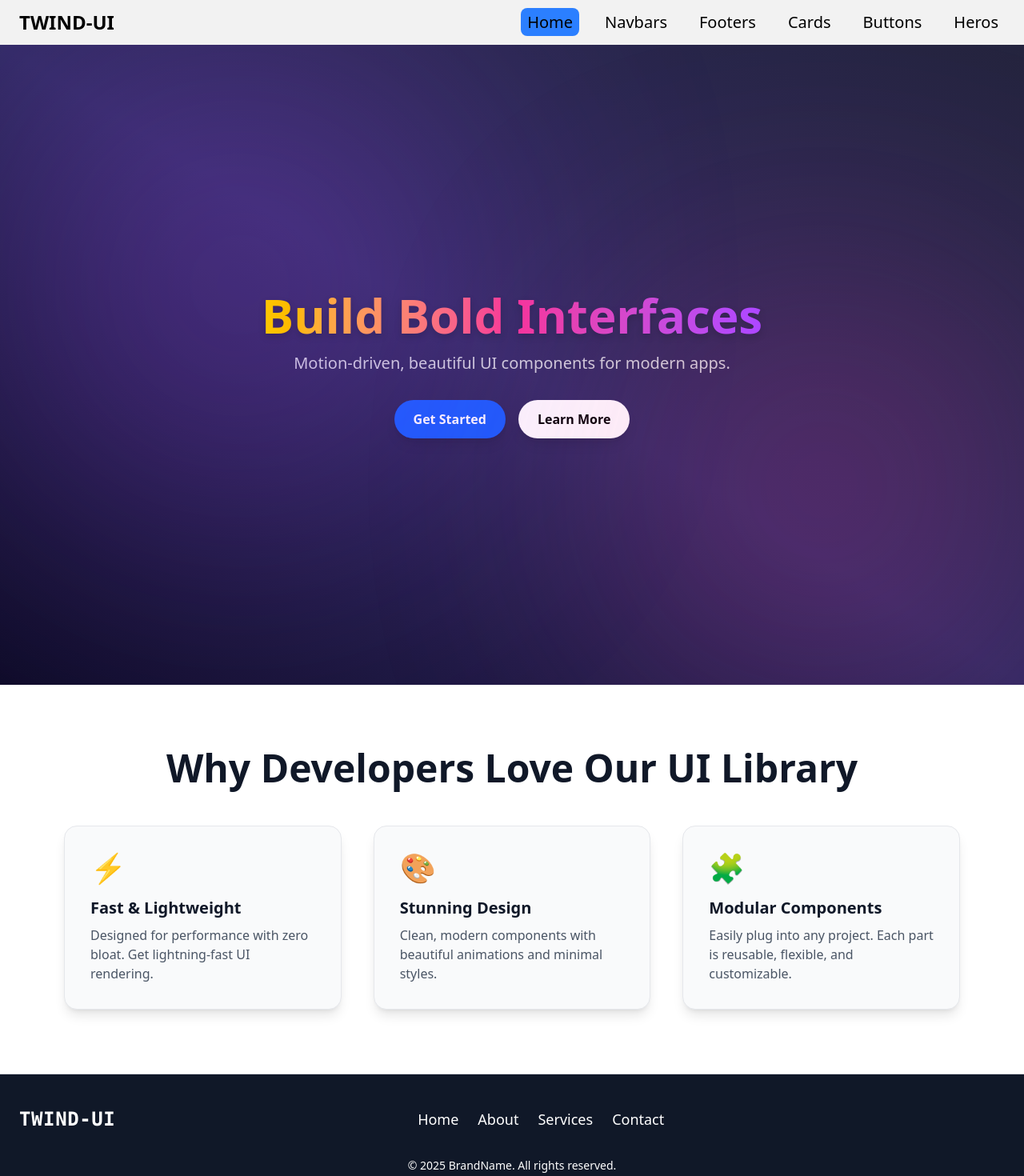
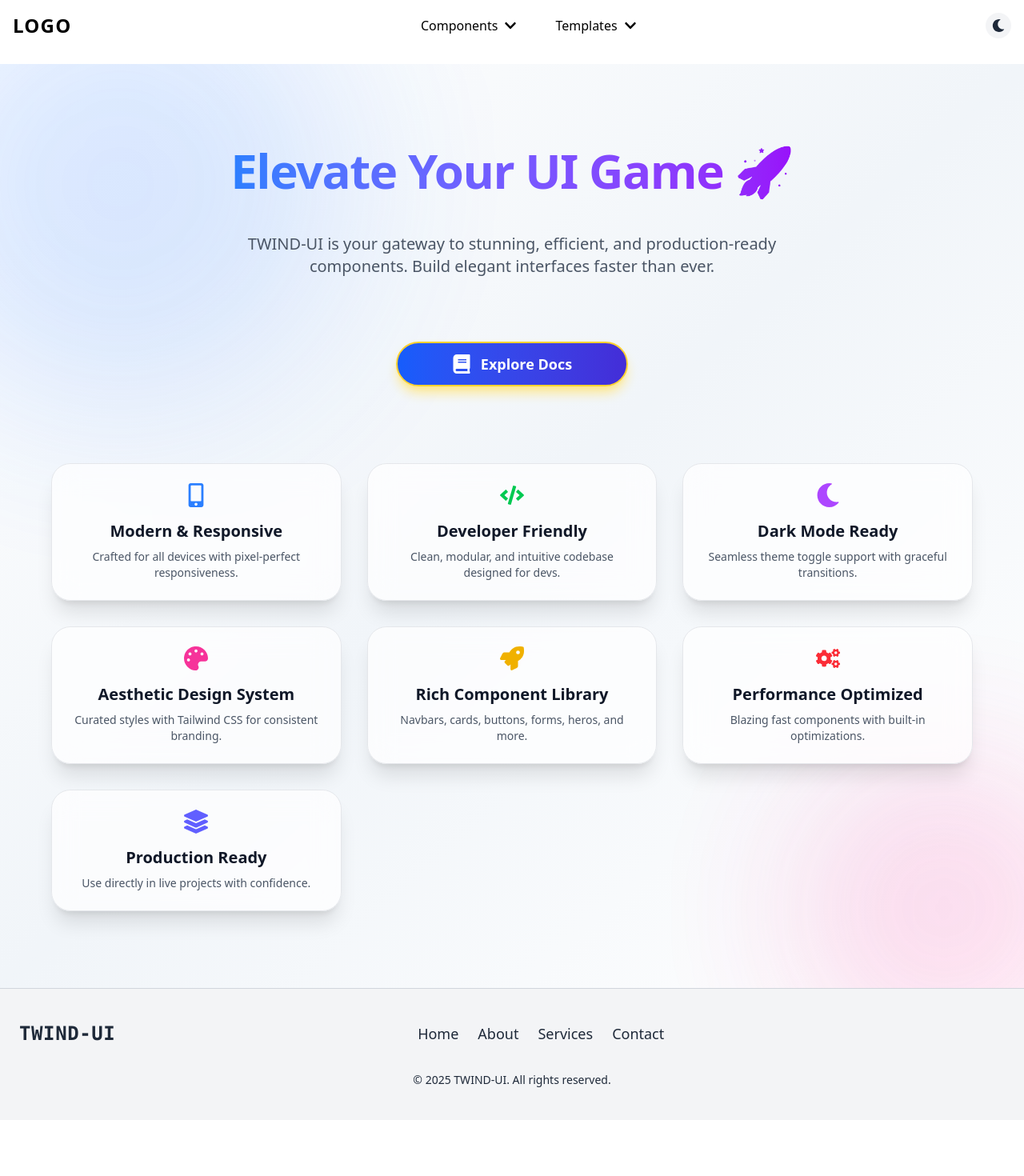
Before and after one commit to coder-prashant-raut/TWIND-UI, a React (Vite) app: page / in a window 1280 px wide. Shown: the top 1470 px of the page at 80% size. After the commit the page ends 1400 px from the top, so only its background shows below. Built offline with nearby package versions, Linux system fonts and the light colour scheme.

Commit message:
updated homepage and theme toggle for nav home and footer

```diff
--- a/package.json
+++ b/package.json
@@ -15,6 +15,7 @@
     "lucide-react": "^0.476.0",
     "react": "^19.0.0",
     "react-dom": "^19.0.0",
+    "react-icons": "^5.5.0",
     "react-router-dom": "^7.2.0",
     "tailwindcss": "^4.0.9"
   },
--- a/src/App.jsx
+++ b/src/App.jsx
@@ -1,27 +1,52 @@
+import { useState, useEffect } from "react";
 import {
   BrowserRouter as Router,
   Routes,
   Route,
-  NavLink,
 } from "react-router-dom";
+
 import NavBars from "./components/navbars/NavBars";
 import Footers from "./components/footers/Footers";
 import Cards from "./components/cards/Cards";
 import Buttons from "./components/buttons/Buttons";
 import Home from "./components/Home";
 import Heros from "./components/heros/Heros";
-import Navbar from "./components/twindinner/Navbar"
+import Navbar from "./components/twindinner/Navbar";
 import Footer from "./components/twindinner/Footer";
 
 const App = () => {
+  const [theme, setTheme] = useState("light");
+
+  // Load theme from localStorage or system preference
+  useEffect(() => {
+    const savedTheme = localStorage.getItem("theme");
+    if (savedTheme) {
+      setTheme(savedTheme);
+    } else {
+      const prefersDark = window.matchMedia("(prefers-color-scheme: dark)").matches;
+      setTheme(prefersDark ? "dark" : "light");
+    }
+  }, []);
+
+  // Apply theme to html root
+  useEffect(() => {
+    document.documentElement.classList.remove("light", "dark");
+    document.documentElement.classList.add(theme);
+    localStorage.setItem("theme", theme);
+  }, [theme]);
+
+  const toggleTheme = () => {
+    setTheme((prev) => (prev === "light" ? "dark" : "light"));
+  };
+
   return (
     <Router>
-      <div className="bg-amber-50`">
-       <Navbar/>
+      <div className={`min-h-screen ${theme === "dark" ? "bg-black text-white" : "bg-white text-black"}`}>
+        <Navbar theme={theme} toggleTheme={toggleTheme} />
 
-     <div className="pt-9">
+        <div className="pt-20">
           <Routes>
-          <Route path="/" element={<Home />} />
+            <Route path="/" element={<Home theme={theme} />} />
             <Route path="/navbars" element={<NavBars />} />
             <Route path="/footers" element={<Footers />} />
             <Route path="/cards" element={<Cards />} />
@@ -30,7 +55,8 @@ const App = () => {
           </Routes>
         </div>
 
-<Footer/>
+        <Footer theme={theme} />
+
       </div>
     </Router>
   );
--- a/src/components/Home.jsx
+++ b/src/components/Home.jsx
@@ -1,109 +1,147 @@
+import React from "react";
+import {
+  FaBook,
+  FaRocket,
+  FaPalette,
+  FaMobileAlt,
+  FaCode,
+  FaMoon,
+  FaCogs,
+  FaLayerGroup,
+} from "react-icons/fa";
+import { Link } from "react-router-dom";
 import { motion } from "framer-motion";
 
-const Home = () => {
+const Home = ({ theme }) => {
+  const isDark = theme === "dark";
+
+  const features = [
+    {
+      title: "Modern & Responsive",
+      icon: <FaMobileAlt className="text-blue-500 text-3xl" />,
+      desc: "Crafted for all devices with pixel-perfect responsiveness.",
+    },
+    {
+      title: "Developer Friendly",
+      icon: <FaCode className="text-green-500 text-3xl" />,
+      desc: "Clean, modular, and intuitive codebase designed for devs.",
+    },
+    {
+      title: "Dark Mode Ready",
+      icon: <FaMoon className="text-purple-500 text-3xl" />,
+      desc: "Seamless theme toggle support with graceful transitions.",
+    },
+    {
+      title: "Aesthetic Design System",
+      icon: <FaPalette className="text-pink-500 text-3xl" />,
+      desc: "Curated styles with Tailwind CSS for consistent branding.",
+    },
+    {
+      title: "Rich Component Library",
+      icon: <FaRocket className="text-yellow-500 text-3xl" />,
+      desc: "Navbars, cards, buttons, forms, heros, and more.",
+    },
+    {
+      title: "Performance Optimized",
+      icon: <FaCogs className="text-red-500 text-3xl" />,
+      desc: "Blazing fast components with built-in optimizations.",
+    },
+    {
+      title: "Production Ready",
+      icon: <FaLayerGroup className="text-indigo-500 text-3xl" />,
+      desc: "Use directly in live projects with confidence.",
+    },
+  ];
+
   return (
-    <div className="w-full text-white pt-5">
-      {/* Section 1: Hero */}
-      <section className="h-screen w-full relative overflow-hidden bg-gradient-to-tr from-[#0f0c29] via-[#302b63] to-[#24243e] flex items-center justify-center flex-col px-6 text-center">
+    <section
+      className={`min-h-screen mt-0 px-6 py-24 flex flex-col items-center justify-center text-center transition-all duration-500 relative overflow-hidden ${
+        isDark
+          ? "bg-gradient-to-br from-black via-gray-900 to-black text-white"
+          : "bg-gradient-to-br from-white via-slate-100 to-white text-gray-900"
+      }`}
+    >
+      {/* Glow Background Effects */}
+      <motion.div
+        className="absolute w-[600px] h-[600px] bg-blue-500/20 blur-[120px] rounded-full top-[-150px] left-[-150px] animate-pulse"
+        initial={{ scale: 0.8 }}
+        animate={{ scale: 1 }}
+        transition={{ duration: 4, repeat: Infinity, repeatType: "reverse" }}
+      />
+      <motion.div
+        className="absolute w-[400px] h-[400px] bg-pink-500/20 blur-[100px] rounded-full bottom-[-100px] right-[-100px] animate-pulse"
+        initial={{ scale: 0.8 }}
+        animate={{ scale: 1 }}
+        transition={{ duration: 4, repeat: Infinity, repeatType: "reverse" }}
+      />
 
-        {/* Glowing Background Blobs */}
-        <div className="absolute top-0 left-0 w-[600px] h-[600px] bg-purple-500 opacity-20 rounded-full blur-[150px] animate-pulse" />
-        <div className="absolute bottom-0 right-0 w-[500px] h-[500px] bg-pink-500 opacity-20 rounded-full blur-[150px] animate-pulse delay-500" />
-
-        {/* Headline */}
-        <motion.h1
+      {/* Hero Content */}
+      <motion.div
+        className="z-10 max-w-4xl mx-auto"
         initial={{ opacity: 0, y: 40 }}
         animate={{ opacity: 1, y: 0 }}
-          transition={{ duration: 1 }}
-          className="text-4xl md:text-6xl font-extrabold text-transparent bg-clip-text bg-gradient-to-r from-yellow-400 via-pink-500 to-purple-500 drop-shadow-lg"
+        transition={{ duration: 0.8 }}
       >
-          Build Bold Interfaces
-        </motion.h1>
 
-        {/* Subheadline */}
-        <motion.p
-          initial={{ opacity: 0, y: 20 }}
-          animate={{ opacity: 1, y: 0 }}
-          transition={{ delay: 0.3, duration: 1 }}
-          className="text-lg md:text-xl text-gray-300 mt-4 max-w-xl"
-        >
-          Motion-driven, beautiful UI components for modern apps.
-        </motion.p>
+        <div className="flex flex-col gap-4">
 
-        {/* CTA Buttons */}
-        <motion.div
-          initial={{ opacity: 0, y: 20 }}
-          animate={{ opacity: 1, y: 0 }}
-          transition={{ delay: 0.6, duration: 1 }}
-          className="flex justify-center gap-4 mt-8"
-        >
+        <h1 className="text-5xl md:text-6xl font-extrabold tracking-tight leading-tight mb-6 bg-clip-text text-transparent bg-gradient-to-r from-blue-500 to-purple-600">
+          Elevate Your UI Game 🚀
+        </h1>
+        <p className="text-lg md:text-xl text-gray-600 dark:text-gray-300 max-w-2xl mx-auto mb-10">
+          TWIND-UI is your gateway to stunning, efficient, and production-ready
+          components. Build elegant interfaces faster than ever.
+        </p>
+
+
+        <div className="flex justify-center mt-6">
+  <Link to="/documentation">
     <motion.button
       whileHover={{ scale: 1.05 }}
       whileTap={{ scale: 0.95 }}
-            className="px-6 py-3 bg-blue-600 font-semibold rounded-full shadow-lg hover:bg-blue-700 transition-all"
+      className="flex items-center justify-center gap-3 px-17 py-3 text-lg font-bold border-2 border-amber-300  text-white dark:text-white bg-gradient-to-r from-blue-600 to-indigo-700 hover:from-blue-700 hover:to-indigo-800 rounded-full shadow-lg shadow-amber-200 hover:shadow-2xl transition-all duration-300"
     >
-            Get Started
+      <FaBook className="text-2xl" /> Explore Docs
     </motion.button>
-          <motion.button
-            whileHover={{ scale: 1.05 }}
-            whileTap={{ scale: 0.95 }}
-            className="px-6 py-3 bg-white text-black font-semibold rounded-full shadow-lg hover:bg-gray-200 transition-all"
+  </Link>
+      </div>
+</div>
+
+
+      </motion.div>
+
+
+
+      {/* Features Section */}
+      <motion.div
+        className="z-10 grid grid-cols-1 sm:grid-cols-2 lg:grid-cols-3 gap-8 mt-24 max-w-6xl"
+        initial="hidden"
+        whileInView="visible"
+        viewport={{ once: true }}
+        transition={{ staggerChildren: 0.2 }}
       >
-            Learn More
-          </motion.button>
+        {features.map((feature, index) => (
+          <motion.div
+            key={index}
+            className={`p-6 rounded-3xl border backdrop-blur-lg bg-opacity-60 shadow-xl transition duration-300 transform hover:-translate-y-2 hover:shadow-2xl ${
+              isDark
+                ? "bg-gray-900/60 border-gray-700"
+                : "bg-white/70 border-gray-200"
+            }`}
+            initial={{ opacity: 0, y: 30 }}
+            whileInView={{ opacity: 1, y: 0 }}
+            transition={{ duration: 0.6, delay: index * 0.1 }}
+            viewport={{ once: true }}
+          >
+            <div className="mb-4 flex justify-center">{feature.icon}</div>
+            <h3 className="text-xl font-bold mb-2">{feature.title}</h3>
+            <p className="text-sm text-gray-600 dark:text-gray-400">
+              {feature.desc}
+            </p>
+          </motion.div>
+        ))}
       </motion.div>
     </section>
-
-      {/* Section 2: Features */}
-      <section className="w-full bg-white text-gray-900 py-20 px-6 md:px-12 lg:px-20">
-        <motion.h2
-          initial={{ opacity: 0, y: 30 }}
-          whileInView={{ opacity: 1, y: 0 }}
-          transition={{ duration: 0.8 }}
-          className="text-3xl md:text-5xl font-bold text-center mb-12"
-        >
-          Why Developers Love Our UI Library
-        </motion.h2>
-
-        <div className="grid grid-cols-1 md:grid-cols-3 gap-10 max-w-6xl mx-auto">
-          {/* Feature 1 */}
-          <motion.div
-            whileHover={{ scale: 1.05 }}
-            className="bg-gray-50 p-8 rounded-2xl shadow-lg border border-gray-200"
-          >
-            <div className="text-4xl mb-4">⚡</div>
-            <h3 className="text-xl font-bold mb-2">Fast & Lightweight</h3>
-            <p className="text-gray-600">
-              Designed for performance with zero bloat. Get lightning-fast UI rendering.
-            </p>
-          </motion.div>
-
-          {/* Feature 2 */}
-          <motion.div
-            whileHover={{ scale: 1.05 }}
-            className="bg-gray-50 p-8 rounded-2xl shadow-lg border border-gray-200"
-          >
-            <div className="text-4xl mb-4">🎨</div>
-            <h3 className="text-xl font-bold mb-2">Stunning Design</h3>
-            <p className="text-gray-600">
-              Clean, modern components with beautiful animations and minimal styles.
-            </p>
-          </motion.div>
-
-          {/* Feature 3 */}
-          <motion.div
-            whileHover={{ scale: 1.05 }}
-            className="bg-gray-50 p-8 rounded-2xl shadow-lg border border-gray-200"
-          >
-            <div className="text-4xl mb-4">🧩</div>
-            <h3 className="text-xl font-bold mb-2">Modular Components</h3>
-            <p className="text-gray-600">
-              Easily plug into any project. Each part is reusable, flexible, and customizable.
-            </p>
-          </motion.div>
-        </div>
-      </section>
-    </div>
   );
 };
 
--- a/src/components/twindinner/Footer.jsx
+++ b/src/components/twindinner/Footer.jsx
@@ -1,8 +1,10 @@
-import React from 'react'
+import React from "react";
 
-function Footer() {
+function Footer({ theme }) {
+  const isDark = theme === "dark";
+
   return (
-    <footer className="bg-gray-900 text-white py-10 border-t border-gray-300">
+    <footer className={`${isDark ? "bg-black text-white border-white/10" : "bg-gray-100 text-gray-800 border-gray-300"} py-10 border-t`}>
       <div className="container mx-auto px-6 flex flex-col md:flex-row justify-between items-center">
         {/* Brand Name */}
         <div className="text-2xl font-extrabold tracking-wide font-mono">
@@ -11,43 +13,35 @@ function Footer() {
 
         {/* Navigation Links */}
         <nav className="mt-4 md:mt-0 flex space-x-6 text-lg font-medium">
-        <a href="#" className="hover:text-gray-500 transition-all">
-          Home
+          {["Home", "About", "Services", "Contact"].map((link) => (
+            <a
+              key={link}
+              href="#"
+              className={`transition-all hover:underline ${
+                isDark ? "hover:text-gray-400" : "hover:text-blue-500"
+              }`}
+            >
+              {link}
             </a>
-        <a href="#" className="hover:text-gray-500 transition-all">
-          About
-        </a>
-        <a href="#" className="hover:text-gray-500 transition-all">
-          Services
-        </a>
-        <a href="#" className="hover:text-gray-500 transition-all">
-          Contact
-        </a>
+          ))}
         </nav>
 
         {/* Social Media Icons */}
-      <div className="mt-4 md:mt-0 flex space-x-4">
-        <a href="#" className="text-white transition-all text-xl">
-          <i className="fab fa-facebook-f"></i>
+        <div className="mt-4 md:mt-0 flex space-x-4 text-xl">
+          {["facebook-f", "twitter", "instagram", "linkedin"].map((icon) => (
+            <a key={icon} href="#" className={`transition-all ${isDark ? "text-white hover:text-gray-400" : "text-gray-800 hover:text-blue-500"}`}>
+              <i className={`fab fa-${icon}`}></i>
             </a>
-        <a href="#" className="text-white  transition-all text-xl">
-          <i className="fab fa-twitter"></i>
-        </a>
-        <a href="#" className="text-white transition-all text-xl">
-          <i className="fab fa-instagram"></i>
-        </a>
-        <a href="#" className="text-white transition-all text-xl">
-          <i className="fab fa-linkedin"></i>
-        </a>
+          ))}
         </div>
       </div>
 
       {/* Copyright */}
-    <div className="mt-8 text-center text-white text-sm">
-      &copy; {new Date().getFullYear()} BrandName. All rights reserved.
+      <div className="mt-8 text-center text-sm">
+        &copy; {new Date().getFullYear()} TWIND-UI. All rights reserved.
       </div>
     </footer>
-  )
+  );
 }
 
-export default Footer
+export default Footer;
--- a/src/components/twindinner/Navbar.jsx
+++ b/src/components/twindinner/Navbar.jsx
@@ -1,53 +1,172 @@
-import React, { useEffect, useState } from 'react'
-import {
-    BrowserRouter as Router,
-    Routes,
-    Route,
-    NavLink,
-  } from "react-router-dom";
+import React, { useState, useEffect } from "react";
+import { NavLink } from "react-router-dom";
+import { FaMoon, FaSun, FaChevronDown, FaBars, FaTimes } from "react-icons/fa";
 
-function Navbar() {
+function Navbar({ theme, toggleTheme }) {
+  const [scrolled, setScrolled] = useState(false);
+  const [isDropdownOpen, setIsDropdownOpen] = useState(false);
+  const [isTemplatesDropdownOpen, setIsTemplatesDropdownOpen] = useState(false);
+  const [mobileMenuOpen, setMobileMenuOpen] = useState(false);
 
-    const [scrolled, setScrolled] = useState(false);
-
-
-      // Track scroll for sticky navbar effect
   useEffect(() => {
     const handleScroll = () => setScrolled(window.scrollY > 10);
     window.addEventListener("scroll", handleScroll);
     return () => window.removeEventListener("scroll", handleScroll);
   }, []);
 
+  const navLinks = [
+    { name: "Navbar", route: "/navbars" },
+    { name: "Buttons", route: "/buttons" },
+    { name: "Cards", route: "/cards" },
+    { name: "Footers", route: "/footers" },
+    { name: "Heros", route: "/heros" },
+    { name: "Forms", route: "/forms" },
+  ];
 
   return (
-    <nav className={`fixed  top-0 left-0 right-0 z-80 transition-all duration-300 ease-in-out backdrop-blur-md ${
+    <nav
+    className={`fixed top-0 left-0 right-0 z-50 transition-all duration-300 ease-in-out backdrop-blur-md ${
       scrolled
-          ? "bg-white/80 text-black shadow-xl border-b border-gray-200 rounded-xl mt-4 mx-4 md:mx-40"
-          : "bg-black/5 rounded-none border-white/10 mt-0 mx-0"
-      }`}>
-<div className="container  rounded-xl p-3  mx-auto flex justify-between items-center px-6">
-  <h1 className="text-2xl font-bold">TWIND-UI</h1>
-  <ul className="flex space-x-6">
-    {["Home", "Navbars", "Footers", "Cards", "Buttons", "Heros"].map(
-      (page) => (
-        <li key={page}>
+        ? theme === "dark"
+          ? "bg-black/80 text-white shadow-md border-b border-white/10 mt-4 mx-4 md:mx-40 rounded-xl"
+          : "bg-white/80 text-black shadow-md border-b border-gray-200 mt-4 mx-4 md:mx-40 rounded-xl"
+        : theme === "dark"
+        ? "bg-transparent text-white border-transparent"
+        : "bg-transparent text-black border-transparent"
+    }`}
+
+    >
+      <div className="container mx-auto flex justify-between items-center px-4 py-3">
+        {/* Logo */}
+        <h1 className="text-xl sm:text-2xl font-extrabold tracking-wider">LOGO</h1>
+
+        {/* Desktop Navigation */}
+        <div className="hidden md:flex items-center gap-6">
+          {/* Components Dropdown */}
+          <div
+            className="relative"
+            onMouseEnter={() => setIsDropdownOpen(true)}
+            onMouseLeave={() => setIsDropdownOpen(false)}
+          >
+            <button className="flex items-center gap-2 px-3 py-2 text-base font-medium rounded-md transition hover:bg-blue-600 hover:text-white">
+              Components <FaChevronDown />
+            </button>
+            <div
+              className={`${
+                isDropdownOpen ? "max-h-[300px] opacity-100" : "max-h-0 opacity-0"
+              } absolute left-0 w-48 bg-white dark:bg-gray-800 text-black dark:text-white shadow-lg rounded-md mt-2 transition-all duration-300 overflow-hidden`}
+            >
+              <ul>
+                {navLinks.map(({ name, route }) => (
+                  <li key={name}>
                     <NavLink
-            to={page === "Home" ? "/" : `/${page.toLowerCase()}`}
-            className={({ isActive }) =>
-              `px-2 py-1 text-xl  rounded-lg transition ${
-                isActive ? "bg-blue-500" : "hover:bg-blue-400"
-              }`
-            }
+                      to={route}
+                      className="block px-4 py-2 text-sm font-medium hover:bg-blue-500 hover:text-white"
                     >
-            {page}
+                      {name}
                     </NavLink>
                   </li>
-      )
-    )}
+                ))}
               </ul>
             </div>
+          </div>
+
+          {/* Templates Dropdown */}
+          <div
+            className="relative"
+            onMouseEnter={() => setIsTemplatesDropdownOpen(true)}
+            onMouseLeave={() => setIsTemplatesDropdownOpen(false)}
+          >
+            <button className="flex items-center gap-2 px-3 py-2 text-base font-medium rounded-md transition hover:bg-blue-600 hover:text-white">
+              Templates <FaChevronDown />
+            </button>
+            <div
+              className={`${
+                isTemplatesDropdownOpen ? "max-h-[300px] opacity-100" : "max-h-0 opacity-0"
+              } absolute left-0 w-48 bg-white dark:bg-gray-800 text-black dark:text-white shadow-lg rounded-md mt-2 transition-all duration-300 overflow-hidden`}
+            >
+              <ul>
+                {["Template 1", "Template 2", "Template 3"].map((name, idx) => (
+                  <li key={idx}>
+                    <NavLink
+                      to={`/template${idx + 1}`}
+                      className="block px-4 py-2 text-sm font-medium hover:bg-blue-500 hover:text-white"
+                    >
+                      {name}
+                    </NavLink>
+                  </li>
+                ))}
+              </ul>
+            </div>
+          </div>
+        </div>
+
+        {/* Theme & Mobile Button */}
+        <div className="flex items-center gap-3">
+          <button
+            onClick={toggleTheme}
+            aria-label="Toggle Theme"
+            className="p-2 rounded-full transition bg-gray-100 hover:bg-gray-200 text-gray-800 dark:bg-gray-800 dark:hover:bg-gray-700 dark:text-yellow-300"
+          >
+            {theme === "dark" ? <FaSun /> : <FaMoon />}
+          </button>
+
+          {/* Hamburger Menu for Mobile */}
+          <button
+            onClick={() => setMobileMenuOpen(!mobileMenuOpen)}
+            className="md:hidden p-2 rounded-md text-xl"
+          >
+            {mobileMenuOpen ? <FaTimes /> : <FaBars />}
+          </button>
+        </div>
+      </div>
+
+      {/* Mobile Dropdown Menu */}
+      {mobileMenuOpen && (
+        <div className="md:hidden px-6 pb-4 pt-2 space-y-2 bg-white dark:bg-black text-black dark:text-white">
+          {/* Components Dropdown */}
+          <details className="group">
+            <summary className="flex justify-between items-center cursor-pointer px-2 py-2 rounded hover:bg-blue-100 dark:hover:bg-gray-700">
+              Components <FaChevronDown className="group-open:rotate-180 transition" />
+            </summary>
+            <ul className="pl-4 mt-1 space-y-1">
+              {navLinks.map(({ name, route }) => (
+                <li key={name}>
+                  <NavLink
+                    to={route}
+                    className="block px-2 py-1 rounded hover:bg-blue-500 hover:text-white"
+                    onClick={() => setMobileMenuOpen(false)}
+                  >
+                    {name}
+                  </NavLink>
+                </li>
+              ))}
+            </ul>
+          </details>
+
+          {/* Templates Dropdown */}
+          <details className="group">
+            <summary className="flex justify-between items-center cursor-pointer px-2 py-2 rounded hover:bg-blue-100 dark:hover:bg-gray-700">
+              Templates <FaChevronDown className="group-open:rotate-180 transition" />
+            </summary>
+            <ul className="pl-4 mt-1 space-y-1">
+              {["Template 1", "Template 2", "Template 3"].map((name, idx) => (
+                <li key={idx}>
+                  <NavLink
+                    to={`/template${idx + 1}`}
+                    className="block px-2 py-1 rounded hover:bg-blue-500 hover:text-white"
+                    onClick={() => setMobileMenuOpen(false)}
+                  >
+                    {name}
+                  </NavLink>
+                </li>
+              ))}
+            </ul>
+          </details>
+        </div>
+      )}
     </nav>
-  )
+  );
 }
 
-export default Navbar
+export default Navbar;
--- a/src/index.css
+++ b/src/index.css
@@ -1 +1,7 @@
 @import "tailwindcss";
+
+
+
+html {
+    transition: background-color 0.3s, color 0.3s;
+  }
```
Also changed, not shown: src/components/navbars/NavBars.jsx (+52 -47 lines), 1 other file (tests, documents, lock files or other folders). Lines whose indentation alone changed are shown as unchanged.
